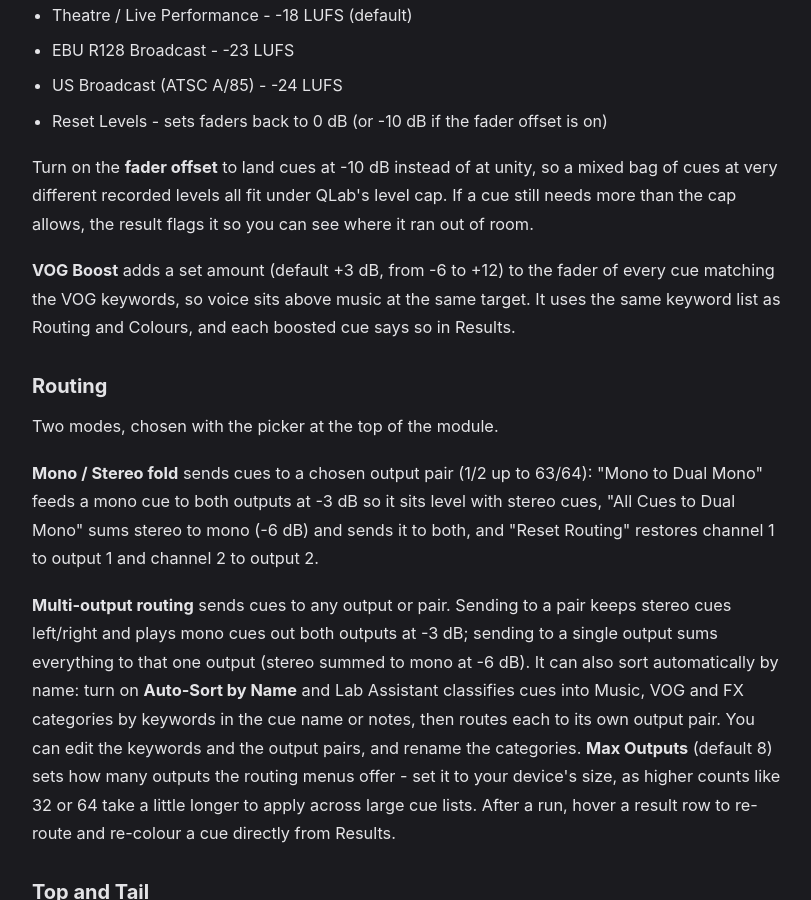
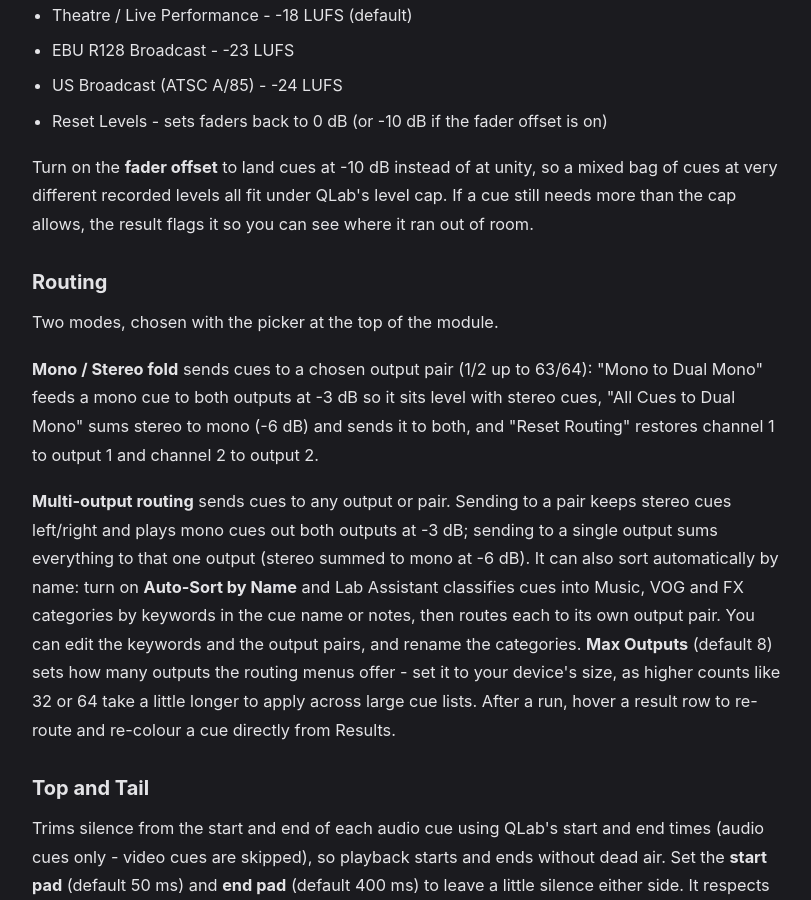
Before and after one commit to BSKapps/bskapps.github.io, a Jekyll site: the page built from articles/lab-assistant-guide/index.html, in a window 1280 px wide and 900 px high, scrolled down 1179 px. Shown: the whole window, without its empty margins (232-1043 px from the left). Built offline with Jekyll 4.4.1, drawn with Linux system fonts in a browser that asks for light colours.

Commit message:
Revert "Lab Assistant guide: VOG Boost in Levels"
This reverts commit a8a1059b9f96bb3eb07b343693856f81cf997078.

```diff
--- a/_data/guides/lab-assistant-guide.json
+++ b/_data/guides/lab-assistant-guide.json
@@ -79,10 +79,6 @@
         {
           "type": "paragraph",
           "text": "Turn on the **fader offset** to land cues at -10 dB instead of at unity, so a mixed bag of cues at very different recorded levels all fit under QLab's level cap. If a cue still needs more than the cap allows, the result flags it so you can see where it ran out of room."
-        },
-        {
-          "type": "paragraph",
-          "text": "**VOG Boost** adds a set amount (default +3 dB, from -6 to +12) to the fader of every cue matching the VOG keywords, so voice sits above music at the same target. It uses the same keyword list as Routing and Colours, and each boosted cue says so in Results."
         }
       ]
     },
```
